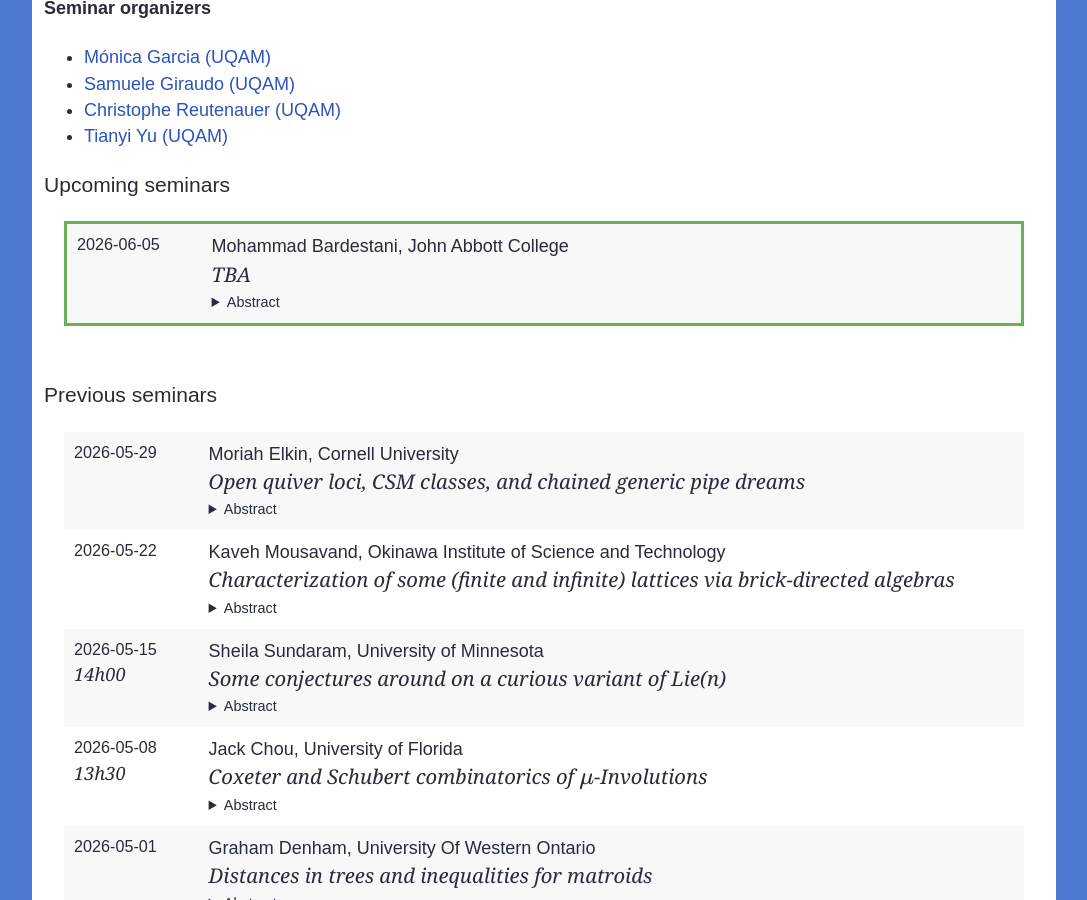
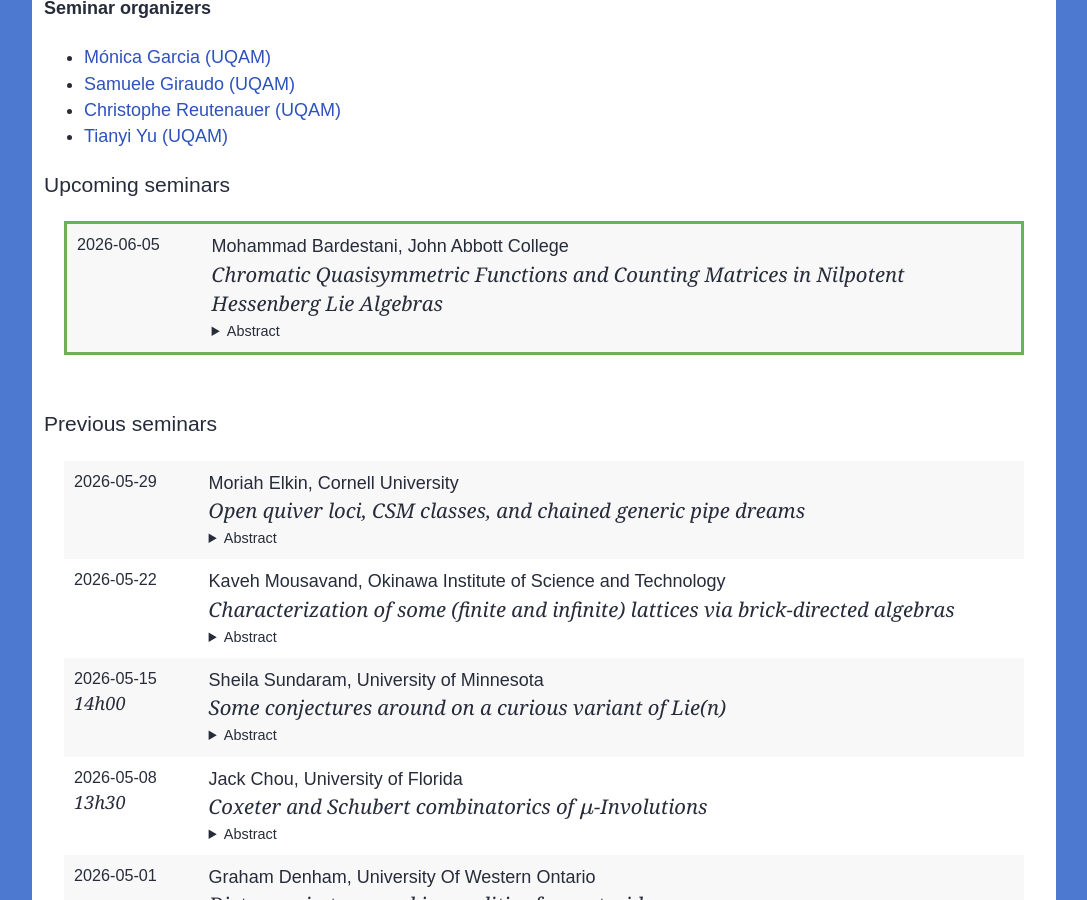
Before and after one commit to lacim-uqam/lacim-uqam.github.io, a Jekyll site: the page built from en/seminar.md, in a window 1280 px wide and 900 px high, scrolled down 664 px. Shown: the whole window, without its empty margins (96-1183 px from the left). Built offline with Jekyll 4.4.1, drawn with Linux system fonts in a browser that asks for light colours; formulas are drawn with MathJax 3; our own code applies the rules of GitHub Pages for plain Markdown files; some of the changed lines change nothing that is shown.

Commit message:
Update lacim-seminar.yml
Added Mohammad Bardestani's abstract

```diff
--- a/_data/lacim-seminar.yml
+++ b/_data/lacim-seminar.yml
@@ -1,8 +1,11 @@
 - speaker: Mohammad Bardestani
   affiliation: John Abbott College
-  title: TBA
+  title: Chromatic Quasisymmetric Functions and Counting Matrices in Nilpotent Hessenberg Lie Algebras
   date: 2026-06-05
   abstract: >
+    To every Hessenberg function one can associate a nilpotent Hessenberg Lie algebra. Counting matrices with a prescribed Jordan form in these Lie algebras is closely connected to chromatic quasisymmetric functions. In this talk, we explain this connection and describe how combinatorial data arising from chromatic quasisymmetric functions encodes information about the geometry and representation theory of Hessenberg varieties.
+    Moreover, a Hessenberg function naturally determines an element in the Kazhdan–Lusztig basis of the Hecke algebra of the symmetric group. For certain families of Hessenberg functions, we show how the functions counting matrices with prescribed Jordan form in the corresponding nilpotent Hessenberg Lie algebras can be used to study the values of irreducible characters on these Kazhdan–Lusztig basis elements.
+    This talk is based on joint work in progress with Keivan Mallahi-Karai.
 
 - speaker: Moriah Elkin
   affiliation: Cornell University
```
